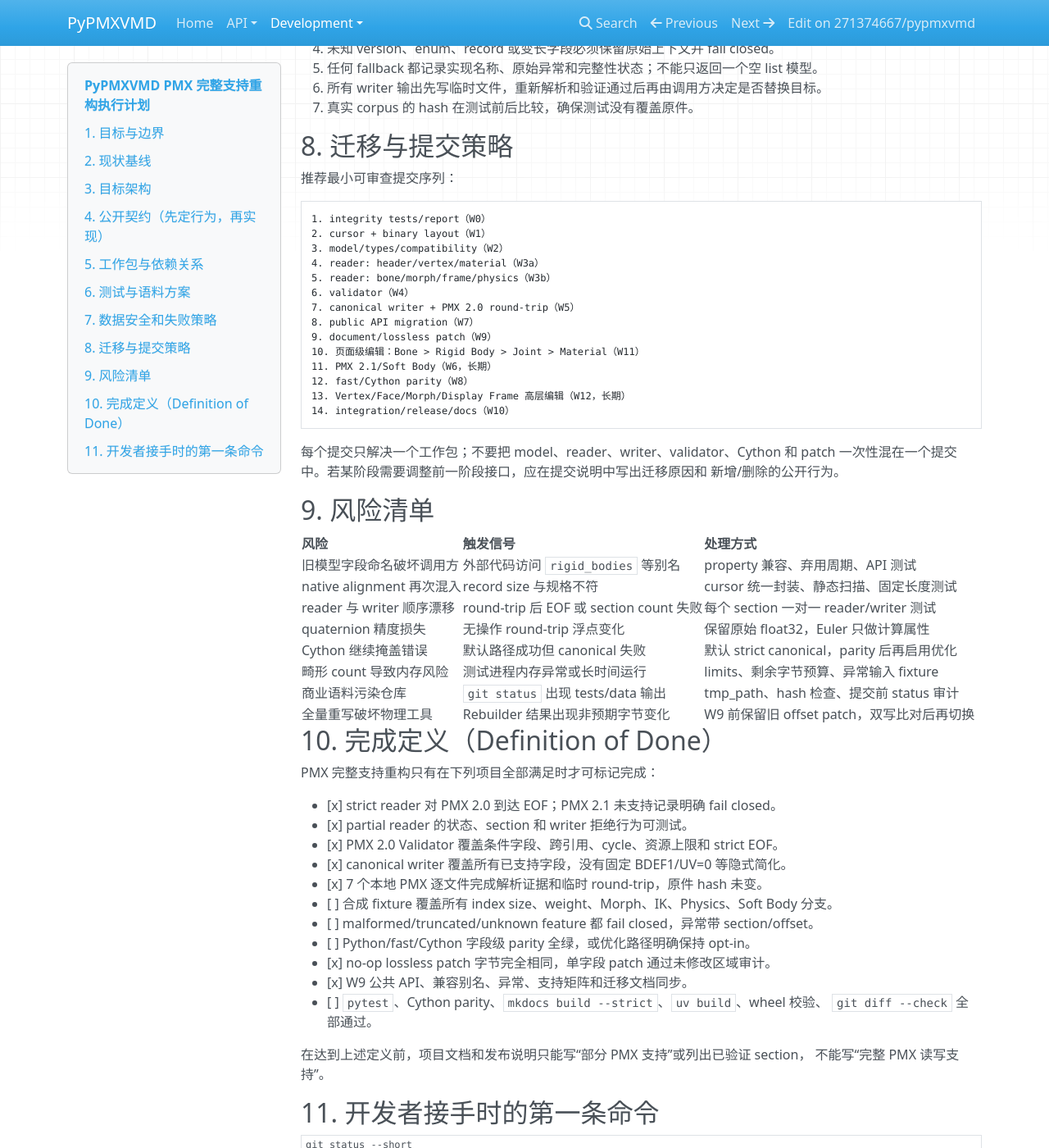
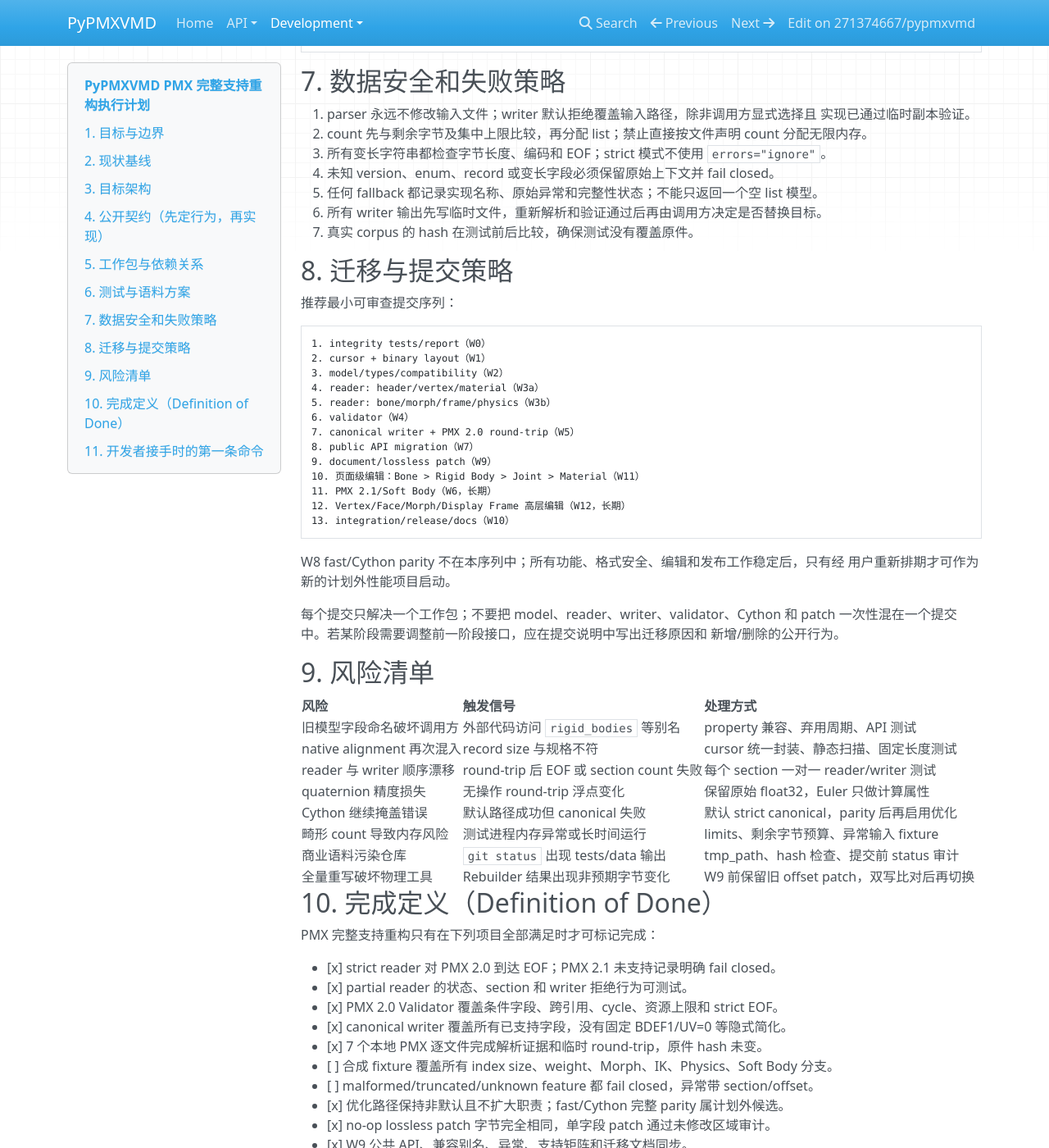
Before and after one commit to 271374667/pypmxvmd, an MkDocs documentation site: the page built from docs/PMX完整支持重构执行计划.md, in a window 1280 px wide and 1400 px high, scrolled down 12427 px. Shown: the whole window at 82% size. Built offline with MkDocs 1.6.1, drawn with Linux system fonts in a browser that asks for light colours; nearby versions of some CDN libraries; some of the changed text lies outside the part shown.

Commit message:
docs(pmx): defer native parser optimization indefinitely

````diff
--- a/docs/PMX完整支持重构执行计划.md
+++ b/docs/PMX完整支持重构执行计划.md
@@ -22,7 +22,7 @@
 2. 完整写入不会丢弃任何已声明字段；不能写入的模型必须 fail closed。
 3. `read -> write -> read` 对所有语义字段保持等价，索引、flags、enum、名称和
    count 精确一致，浮点字段按字段定义容差比较。
-4. 标准 Python、fast Python 和 Cython 只有在逐字段 parity 后才能对外宣称等价。
+4. 当前只以 canonical Python Cursor 作为正确性基准；fast Python/Cython 不在本计划内扩展。
 5. `PmxDocument` 能保存源字节和字段 span，为无损局部修改提供审计证据。
 6. 旧的 `load_pmx()`、`save_pmx()` 调用方有迁移路径；旧名称不会无提示消失。
 
@@ -30,7 +30,7 @@
 
 - 不重构 VMD/VPD 的格式实现。
 - 不把真实商业模型提交到公开测试目录或覆盖原文件。
-- 不在完整 reader/writer 通过前进行性能优化或把 Cython 设为默认实现。
+- 不在本计划内推进 fast/Cython parity、原生 ABI 补全、性能优化或默认实现切换。
 - 不把未知变长 record 当作可忽略尾部。
 - 不把“文件能打开”“section count 非零”作为完整支持证明。
 
@@ -286,7 +286,7 @@ enum、截断和 PMX 2.1 边界。7 个真实 PMX 全部读到 EOF 并通过 `mo
 覆盖 845 个 Vertex Morph、184 个 Material Morph、36 个 Group Morph、8 个 UV Morph、
 16 个 Bone Morph、827 个刚体和 741 个 Spring 6DOF Joint。原生 Cython ABI 仍会丢弃扩展
 顶点与 post-Material section，因此公共 `implementation="cython"` 暂返回安全 Cursor 的
-canonical 模型，原生迁移仍归 W8。非 benchmark 全量结果为 `315 passed`。
+canonical 模型；原生迁移仅保留为计划外 W8 候选。非 benchmark 全量结果为 `315 passed`。
 
 每个 section 的实现必须同时完成：
 
@@ -422,9 +422,16 @@ strict reparse 且深度语义等价，原件 SHA-256 前后不变。公开 `sav
 模式不会静默降级；W9 API 名称已 fail-closed 预留。API 兼容、模式矩阵和旧字段别名均有
 回归测试，README 及中英文 API 文档已与实际签名同步。
 
-### W8：fast Python 与 Cython parity（P3）
+### W8：fast Python 与 Cython parity（计划外性能候选，不排期）
 
-**依赖：** W5；PMX 2.1 完整后再扩大范围。
+2026-08-10 决策：W8 移出正式执行计划，不再是完整支持、阶段交付或发布的前置门槛。
+只有 W6、W10、W11、W12 及全部长期 correctness/格式安全/编辑/集成回归稳定后，才由
+用户重新排期决定是否启动。当前保持 canonical Cursor 为唯一正确性基准；既有 fast/Cython
+代码只做必要回归维护，不新增 section、不扩大公开职责、不恢复默认启用。
+
+以下内容仅保留为未来重新立项时的候选草案，不属于当前提交序列。
+
+**未来依赖：** 全部功能和发布路线完成且稳定，并由用户显式重新排期。
 **主要文件：** `common/parsers/*.pyx`、`common/io/*.pyx`、`scripts/build_cython.py`、
 `tests/test_parser_optimization.py`、`tests/test_cython_parsers.py`。
 
@@ -563,7 +570,7 @@ PMX 定向集：
 uv run --python 3.11.12 --no-sync pytest tests/test_pmx_*.py tests/test_corpus_parsers.py -m "not benchmark" -ra
 ```
 
-Cython 构建和 parity：
+Cython 构建和 parity（计划外；仅未来重新立项时运行）：
 
 ```powershell
 uv run --python 3.11.12 --no-sync python scripts/build_cython.py
@@ -621,10 +628,12 @@ git status --short
 9. document/lossless patch（W9）
 10. 页面级编辑：Bone > Rigid Body > Joint > Material（W11）
 11. PMX 2.1/Soft Body（W6，长期）
-12. fast/Cython parity（W8）
-13. Vertex/Face/Morph/Display Frame 高层编辑（W12，长期）
-14. integration/release/docs（W10）
+12. Vertex/Face/Morph/Display Frame 高层编辑（W12，长期）
+13. integration/release/docs（W10）
 ```
+
+W8 fast/Cython parity 不在本序列中；所有功能、格式安全、编辑和发布工作稳定后，只有经
+用户重新排期才可作为新的计划外性能项目启动。
 
 每个提交只解决一个工作包；不要把 model、reader、writer、validator、Cython 和 patch
 一次性混在一个提交中。若某阶段需要调整前一阶段接口，应在提交说明中写出迁移原因和
@@ -654,10 +663,10 @@ PMX 完整支持重构只有在下列项目全部满足时才可标记完成：
 - [x] 7 个本地 PMX 逐文件完成解析证据和临时 round-trip，原件 hash 未变。
 - [ ] 合成 fixture 覆盖所有 index size、weight、Morph、IK、Physics、Soft Body 分支。
 - [ ] malformed/truncated/unknown feature 都 fail closed，异常带 section/offset。
-- [ ] Python/fast/Cython 字段级 parity 全绿，或优化路径明确保持 opt-in。
+- [x] 优化路径保持非默认且不扩大职责；fast/Cython 完整 parity 属计划外候选。
 - [x] no-op lossless patch 字节完全相同，单字段 patch 通过未修改区域审计。
 - [x] W9 公共 API、兼容别名、异常、支持矩阵和迁移文档同步。
-- [ ] `pytest`、Cython parity、`mkdocs build --strict`、`uv build`、wheel 校验、
+- [ ] `pytest`、`mkdocs build --strict`、`uv build`、wheel 校验、
   `git diff --check` 全部通过。
 
 在达到上述定义前，项目文档和发布说明只能写“部分 PMX 支持”或列出已验证 section，
````
Also changed, not shown: docs/PMXEditor功能支持调研与编辑优先级.md (+3 -1 lines), docs/PMX支持改进计划.md (+5 -1 lines), docs/项目持续开发恢复指南.md (+3 -1 lines).
